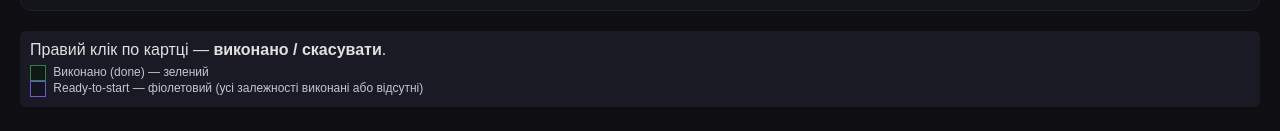
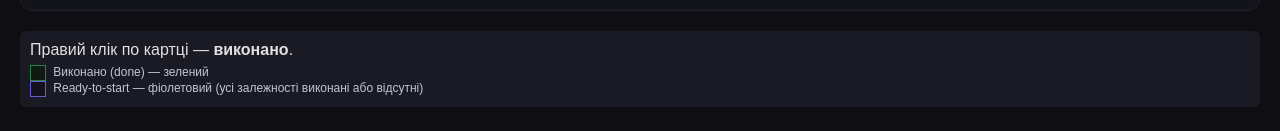
Before and after one commit to yevheniia-biliaieva/3apal-task-tracker, a plain HTML site: page index.html in a window 1280 px wide. Shown: the part 216-347 px from the top of the page. Drawn offline with Linux system fonts and the light colour scheme.

Commit message:
Update index.html

```diff
--- a/index.html
+++ b/index.html
@@ -41,7 +41,7 @@
 
 		<!-- Легенда -->
 		<div class="legend">
-			Правий клік по картці — <b>виконано / скасувати</b>.
+			Правий клік по картці — <b>виконано</b>.
 			<div style="margin-top: 6px; font-size: 12px; color: #c0c6d4">
 				<span
 					style="
```
